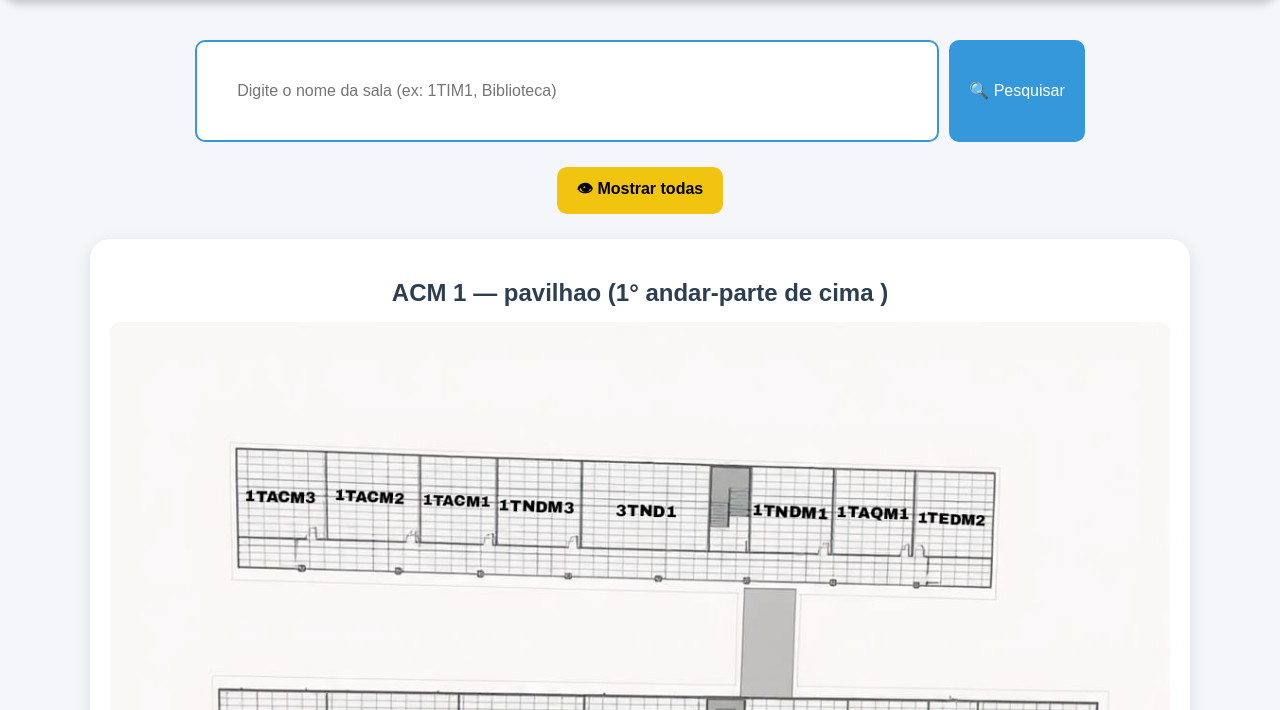
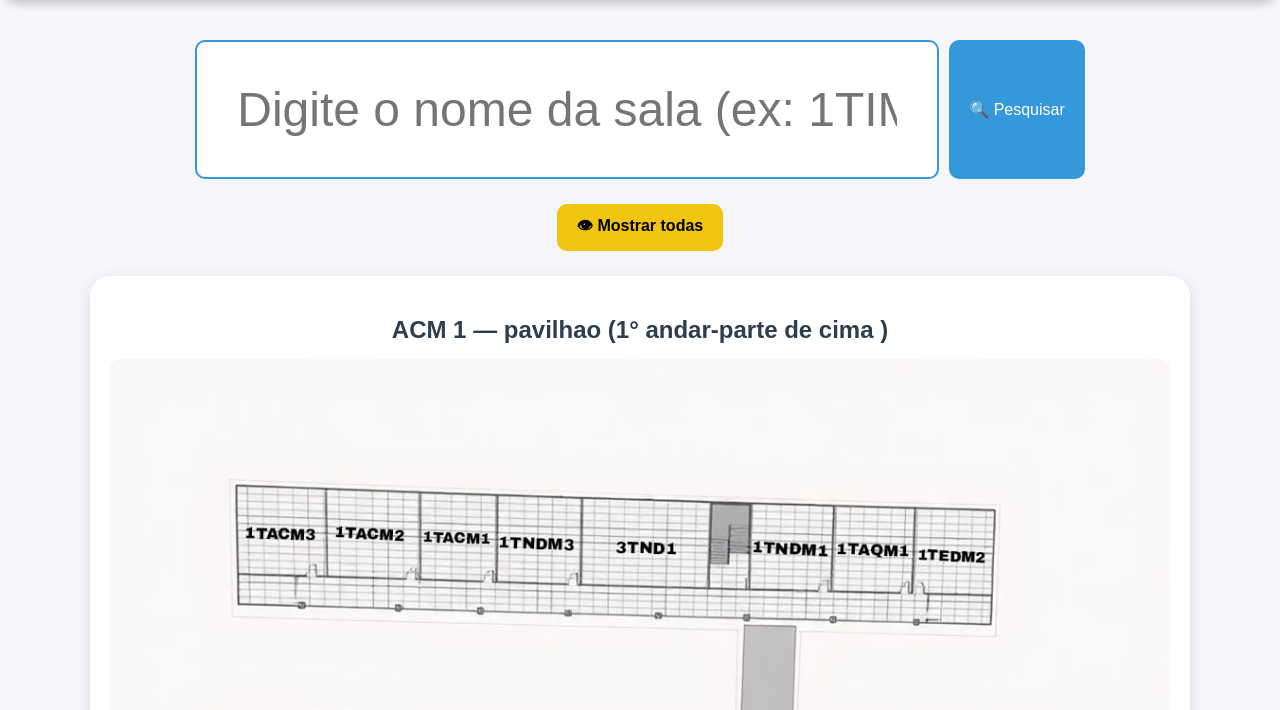
Before and after one commit to cetep-wilson/Localiza.cetep, a plain HTML site: page index.html in a window 1280 px wide. Shown: the part 90-800 px from the top of the page. Drawn offline with Linux system fonts and the light colour scheme.

Commit message:
Add files via upload

```diff
--- a/index.html
+++ b/index.html
@@ -81,7 +81,7 @@
     padding: 40px;
     border: 2px solid var(--azul-claro);
     border-radius: 10px;
-    font-size: 1rem;
+    font-size: 3rem;
   }
 
   button {
```
